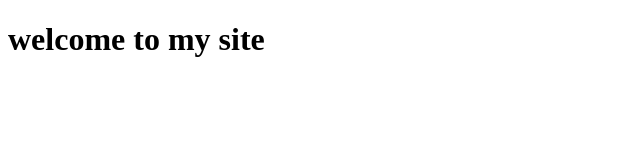
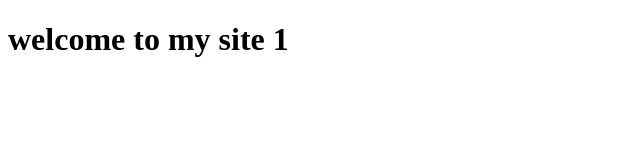
Before and after one commit to Fanshawe-JB/week3-2024, a plain HTML site: page index.html in a window 1280 px wide. Shown: the full height of the page, 0-640 px from the left. Drawn offline with Linux system fonts and the light colour scheme.

Commit message:
Update index.html

```diff
--- a/index.html
+++ b/index.html
@@ -6,6 +6,6 @@
     <title>Forgot about the title and some other things and some other stuff</title>
 </head>
 <body>
-    <h1>welcome to my site</h1>
+    <h1>welcome to my site 1</h1>
 </body>
 </html>
```
